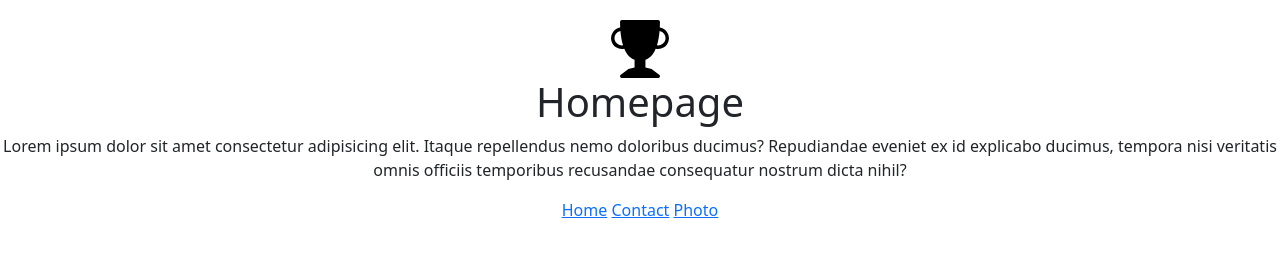
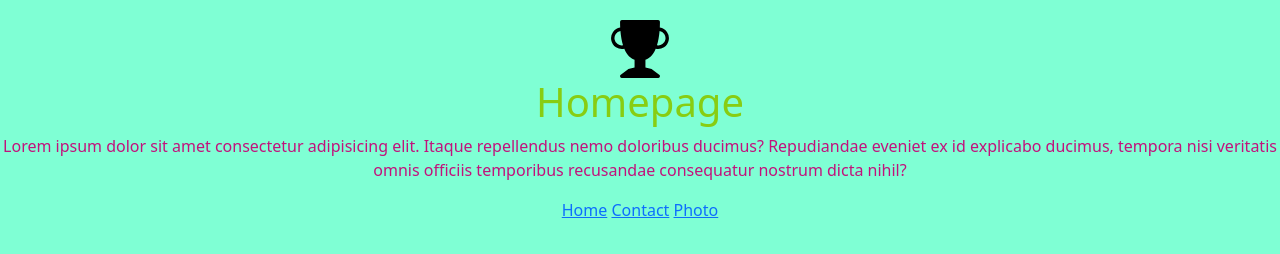
Before and after one commit to Okxu7/Croissant, a plain HTML site: page index.html in a window 1280 px wide. Drawn offline with nearby package versions, Linux system fonts and the light colour scheme.

Commit message:
Add files via upload

```diff
--- a/index.html
+++ b/index.html
@@ -20,9 +20,18 @@
 body {
          text-align: center;
          margin-top: 20px;
+background-color: aquamarine;
+
+      }
+h1 {
+
+  color: #88cd12;
+}
+      p {
+      color: #c2127c;
+      }
 
 
-      }
 </style>
 
 
```
Also changed, not shown: contact.htm (+1 -0 lines), photo.html (+7 -0 lines).
